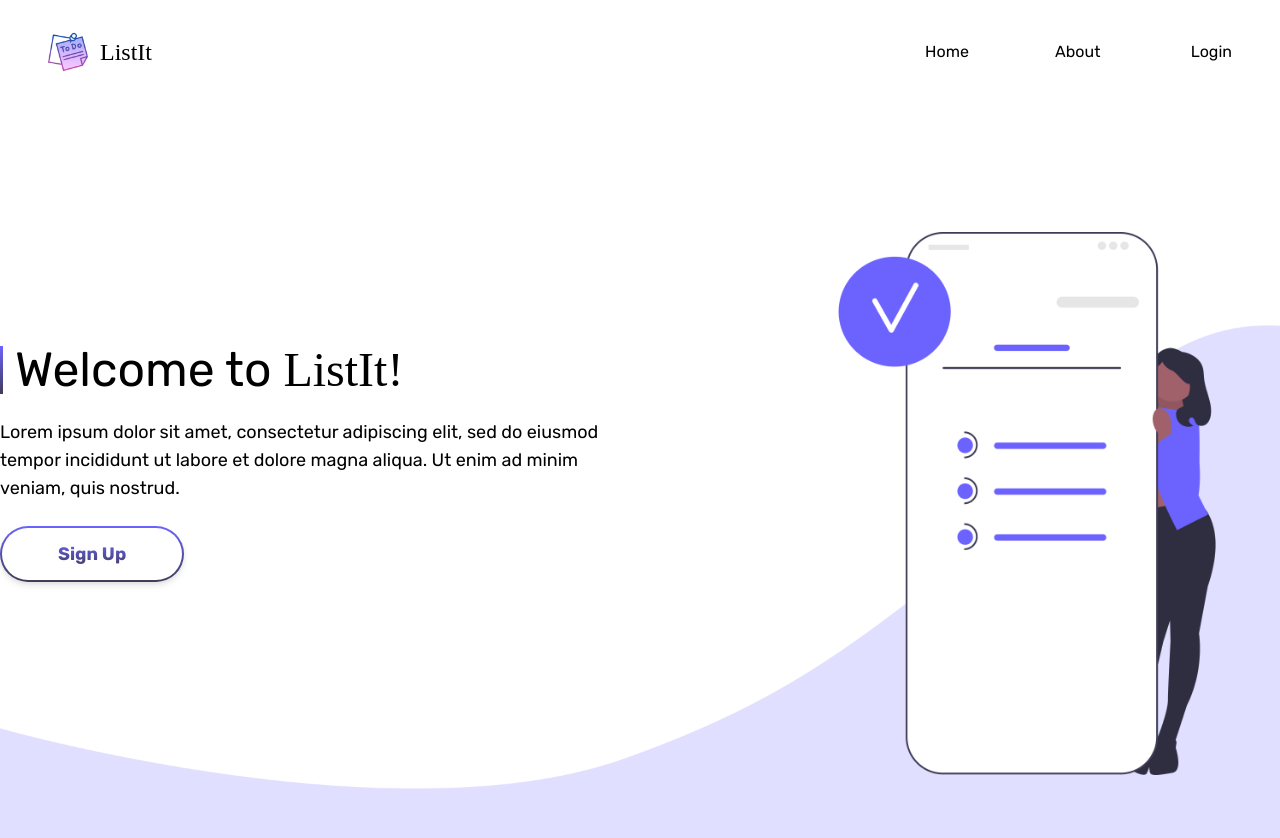
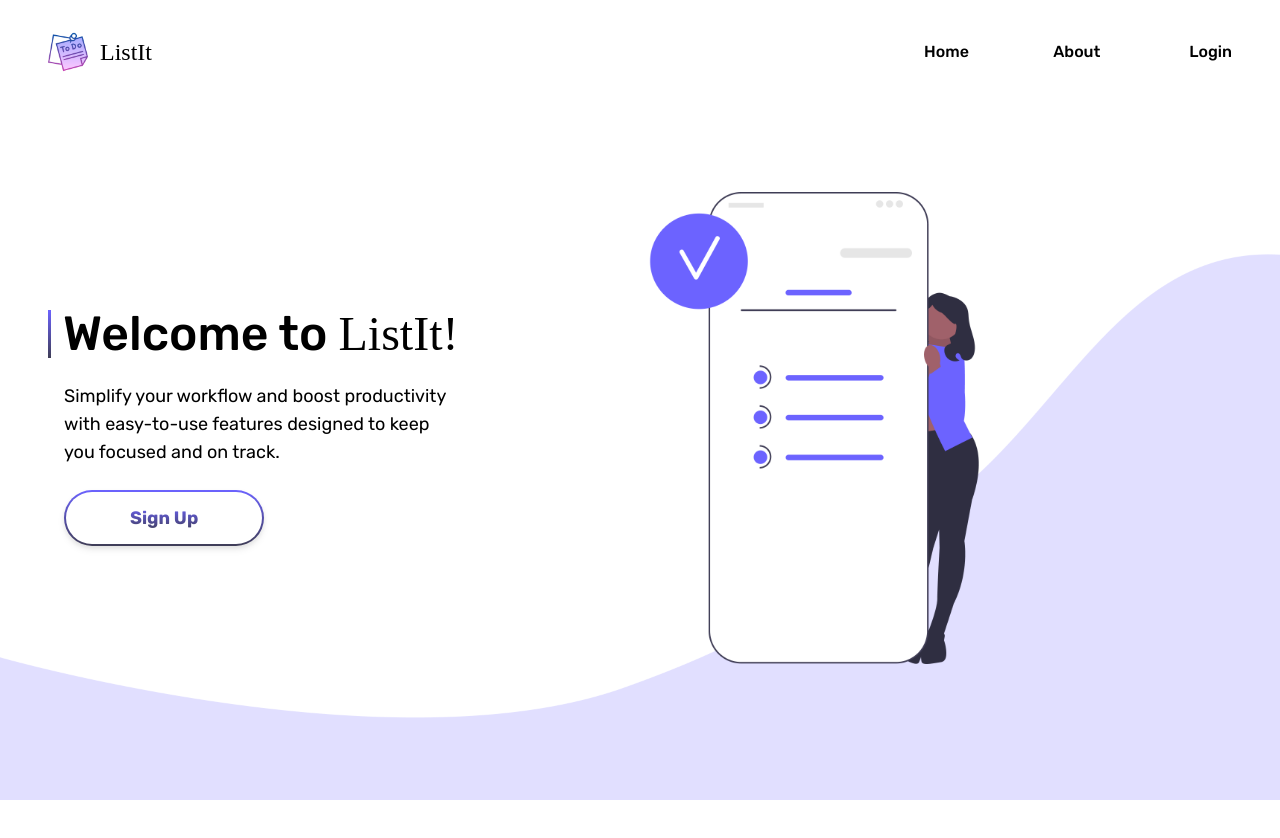
Before and after one commit to SamTole/listit, a React (Vite) app in the folder client/: page /home in a window 1280 px wide. Shown: the top 838 px of the page. After the commit the page ends 800 px from the top, so only its background shows below. Built offline with nearby package versions, Linux system fonts and the light colour scheme; no server answers; a web font is replaced by a local one.

Commit message:
Home styling changes

```diff
--- a/client/src/components/NavBar.jsx
+++ b/client/src/components/NavBar.jsx
@@ -8,7 +8,7 @@ const NavBar = () => {
     <div className='grid grid-cols-3 items-center py-8 px-12 z-10'>
         <Logo />
         <div></div>
-        <div className='grid grid-cols-3 justify-items-end'>
+        <div className='grid grid-cols-3 justify-items-end font-medium'>
             <Link to={'/home'}>Home</Link>
             <Link to={''}>About</Link>
             <Link to={'/login'}>Login</Link>
--- a/client/src/pages/HomePage.jsx
+++ b/client/src/pages/HomePage.jsx
@@ -6,21 +6,23 @@ import HomePageBG2 from '../assets/img/home-page-background-2.png'
 
 const HomePage = () => {
   return (
-    <div className='flex flex-col relative pb-24'>
+    <div className='flex flex-col relative h-screen pb-12'>
         <NavBar />
-        <div className='flex items-center justify-center mt-32 z-10'>
-            <div className='w-42rem mb-20'>
+        <div className='flex items-center justify-center grow z-10 px-12'>
+            <div className='w-1/2 flex justify-end'>
+              <div className=''>
                 <div className='text-5xl linear-gradient-purple pl-3px mb-6'>
-                    <div className='bg-white pl-3'>Welcome to <span className='logo-font'>ListIt!</span></div>
+                    <div className='bg-white pl-3 font-medium'>Welcome to <span className='logo-font'>ListIt!</span></div>
                 </div>
-                <div className='mb-6 text-lg'>Lorem ipsum dolor sit amet, consectetur adipiscing elit, sed do eiusmod  tempor incididunt ut labore et dolore magna aliqua. Ut enim ad minim  veniam, quis nostrud.</div>
-                <button onClick={''} className='linear-gradient-purple rounded-full font-bold p-2px drop-shadow-md text-lg'><div className='bg-white rounded-full text-transparent px-14 py-3'><p className='linear-gradient-purple-font'>Sign Up</p></div></button>
+                <div className='mb-6 ml-4 text-lg w-2/3'>Simplify your workflow and boost productivity with easy-to-use features designed to keep you focused and on track.</div>
+                <button onClick={''} className='linear-gradient-purple rounded-full font-bold p-2px drop-shadow-md text-lg ml-4'><div className='bg-white rounded-full text-transparent px-16 py-3'><p className='linear-gradient-purple-font'>Sign Up</p></div></button>
+              </div>
             </div>
-            <div className='w-30rem ml-48'>
-              <img src={HomeImage} alt="home-image.png" />
+            <div className='w-1/2 flex'>
+              <img src={HomeImage} alt="home-image.png" className='w-2/3' />
             </div>
         </div>
-        <img src={HomePageBG2} alt="home-page-background-1.png" className='absolute bottom-0' />
+        <img src={HomePageBG2} alt="home-page-background-1.png" className='fixed bottom-0' />
     </div>
   )
 }
```
